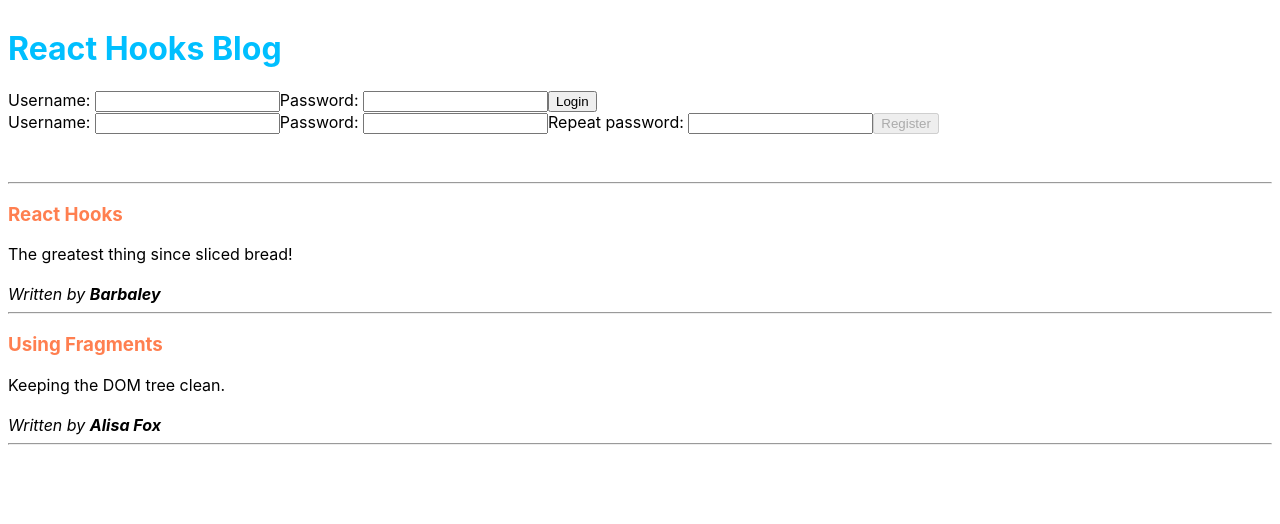
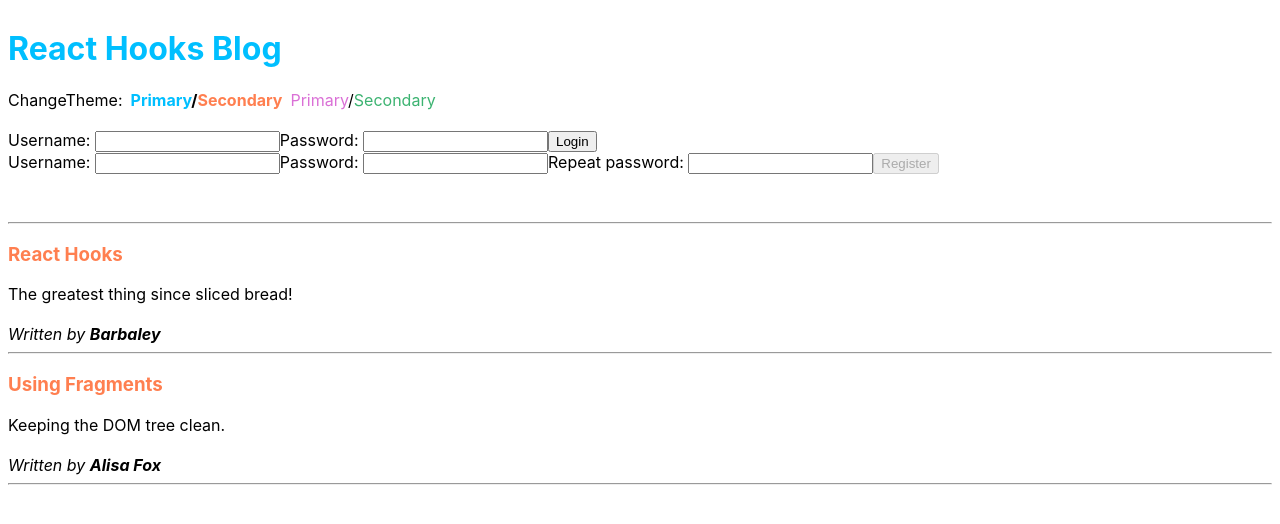
Before and after one commit to RailsReact/3-blog, a React (Create React App) app: page / in a window 1280 px wide. Shown: the top 524 px of the page. Built offline with nearby package versions, Linux system fonts and the light colour scheme.

Commit message:
impl useContext dinamicaly

```diff
--- a/src/App.js
+++ b/src/App.js
@@ -1,9 +1,11 @@
-import React, {useReducer, useEffect} from 'react'
+import React, {useReducer, useEffect, useState} from 'react'
+import { ThemeContext } from './contexts'
 import PostList from './post/PostList'
 import CreatePost from './post/CreatePost'
 import UserBar from './user/UserBar'
 import appReducer from './reducers'
 import Header from './Header'
+import ChangeTheme from './ChangeTheme'
 
 const defaultPosts = [
   {title: "React Hooks", content: "The greatest thing since sliced bread!", author: "Barbaley"},
@@ -14,6 +16,10 @@ const defaultPosts = [
 export default function App (){
   const [state, dispatch] = useReducer(appReducer, { user: '', posts: defaultPosts })
   const {user, posts} = state
+  const [theme, setTheme] = useState({
+    primaryColor: 'deepskyblue',
+    secondaryColor: 'coral'
+  })
 
   useEffect(() => {
     if (user) {
@@ -24,8 +30,14 @@ export default function App (){
   }, [user])
 
   return(
+    <ThemeContext.Provider value={theme}>
       <div style={{ padding: 8 }}>
         <Header text="React Hooks Blog" />
+        <ChangeTheme
+          theme={theme}
+          setTheme={setTheme}
+        />
+        <br />
         <UserBar user={user} dispatch={dispatch} />
         <br />
        { user && <CreatePost user={user} posts={posts} dispatch={dispatch} />}
@@ -33,5 +45,6 @@ export default function App (){
         <hr />
         <PostList posts={posts} />
       </div>
+    </ThemeContext.Provider>
   )
 }
--- /dev/null
+++ b/src/ChangeTheme.js
@@ -0,0 +1,38 @@
+import React from 'react'
+
+const THEMES = [
+  {primaryColor: 'deepskyblue', secondaryColor: 'coral'},
+  {primaryColor: 'orchid', secondaryColor: 'mediumseagreen'}
+]
+
+function ThemeItem ({theme, active, onClick}){
+  return (
+    <span
+      onClick={onClick}
+      style={{cursor: 'pointer', paddingLeft: 8, fontWeight: active ? 'bold' : 'normal'}}
+    >
+      <span style={{color: theme.primaryColor}}>Primary</span>/
+      <span style={{color: theme.secondaryColor}}>Secondary</span>
+    </span>
+  )
+}
+
+export default function ChangeTheme({theme, setTheme}){
+  function isActive(t){
+    return t.primaryColor === theme.primaryColor && t.secondaryColor === theme.secondaryColor
+  }
+
+  return (
+    <div>
+      ChangeTheme:
+      {THEMES.map((t,i) =>
+        <ThemeItem
+          key={'theme'+i}
+          theme={t}
+          active={isActive(t)}
+          onClick={() => setTheme(t)}
+        />
+      )}
+    </div>
+  )
+}
```
Lines whose indentation alone changed are shown as unchanged.
